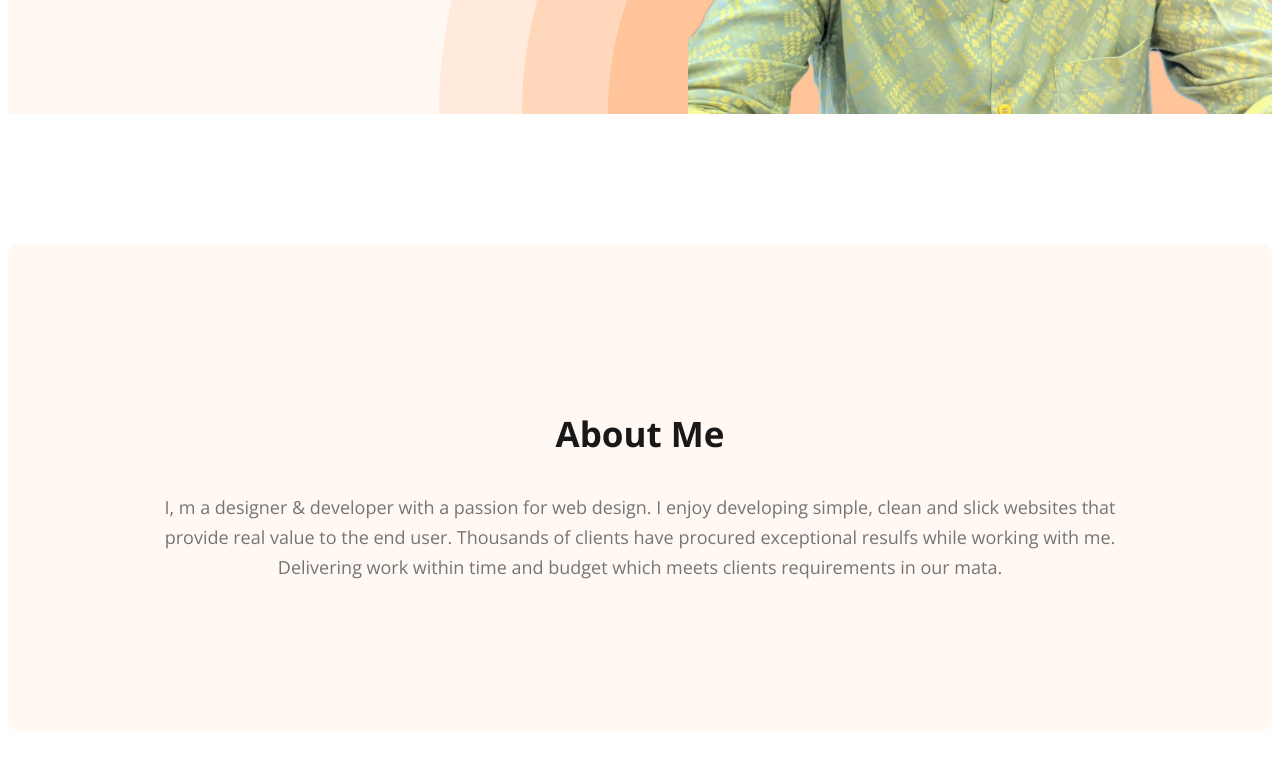
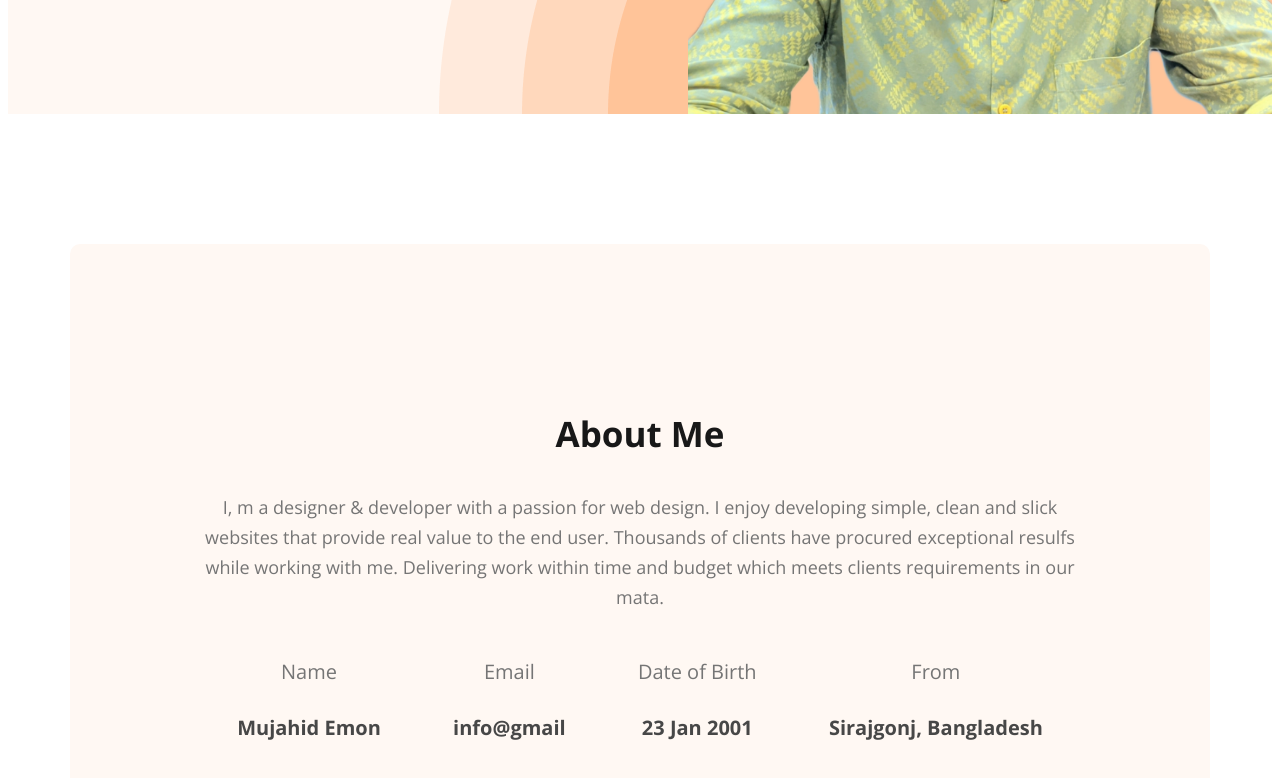
Before and after one commit to MujahidEmon/MujahidEmon-portfolio, a plain HTML site: page index.html in a window 1280 px wide. Shown: the part 710-1488 px from the top of the page. Drawn offline with nearby package versions, Linux system fonts and the light colour scheme.

Commit message:
added about section

```diff
--- a/index.html
+++ b/index.html
@@ -31,7 +31,26 @@
         <section class="about">
             <h3 class="section-title">About Me</h3>
             <p class="section-description">I, m a designer & developer with a passion for web design. I enjoy developing simple, clean and slick websites that provide real value to the end user. Thousands of clients have procured exceptional resulfs while working with me. Delivering work within time and budget which meets clients requirements in our mata.</p>
+            <div class="about-info-container">
+                <div class="about-info">
+                    <h4 class="info-title">Name</h4>
+                    <p class="info-description">Mujahid Emon</p>
+                </div>
+                <div class="about-info">
+                    <h4 class="info-title">Email</h4>
+                    <p class="info-description">info@gmail</p>
+                </div>
+                <div class="about-info">
+                    <h4 class="info-title">Date of Birth</h4>
+                    <p class="info-description">23 Jan 2001</p>
+                </div>
+                <div class="about-info">
+                    <h4 class="info-title">From</h4>
+                    <p class="info-description">Sirajgonj, Bangladesh</p>
+                </div>
+            </div>
         </section>
+
     </main>
     <footer>
 
--- a/styles/style.css
+++ b/styles/style.css
@@ -18,12 +18,14 @@ body {
     font-weight: 700;
     padding: 18px 35px 19px 36px;
 }
-.section-title{
+
+.section-title {
     color: var(--Dark-01, #181818);
     text-align: center;
     font-size: 35px;
     font-weight: 700;
-    }
+}
+
 /* nav related styles */
 nav {
     display: flex;
@@ -67,7 +69,8 @@ nav a {
     align-items: center;
     justify-content: space-between;
 }
-.banner-content{
+
+.banner-content {
     /* max-width: 500px; */
 }
 
@@ -92,23 +95,56 @@ nav a {
     margin-top: 0;
     margin-bottom: 20px;
 }
-.banner-description{
+
+.banner-description {
     max-width: 585px;
     max-height: 60px;
 }
+
 /* main section styles */
 
 /* about sections styles */
-.about{
+.about {
     padding: 131px;
     border-radius: 10px;
     background: #FFF8F3;
     margin: 130px 0;
 }
-.section-description{
+
+.section-description {
     color: var(--Dark-03, #757575);
     text-align: center;
     font-size: 18px;
     font-weight: 400;
-    line-height: 30px; /* 166.667% */
+    line-height: 30px;
+    /* 166.667% */
 }
+
+main {
+    max-width: 1140px;
+    margin: 0 auto;
+}
+
+.about-info-container {
+    display: flex;
+    justify-content: space-around;
+}
+
+.about-info {
+    text-align: center;
+}
+
+.info-title {
+    color: var(--Dark-03, #757575);
+    font-size: 20px;
+    font-weight: 400;
+    line-height: 30px;
+    /* 150% */
+}
+
+.info-description {
+    color: var(--Dark-02, #474747);
+    font-size: 20px;
+    font-weight: 700;
+    line-height: 30px;
+}
```
